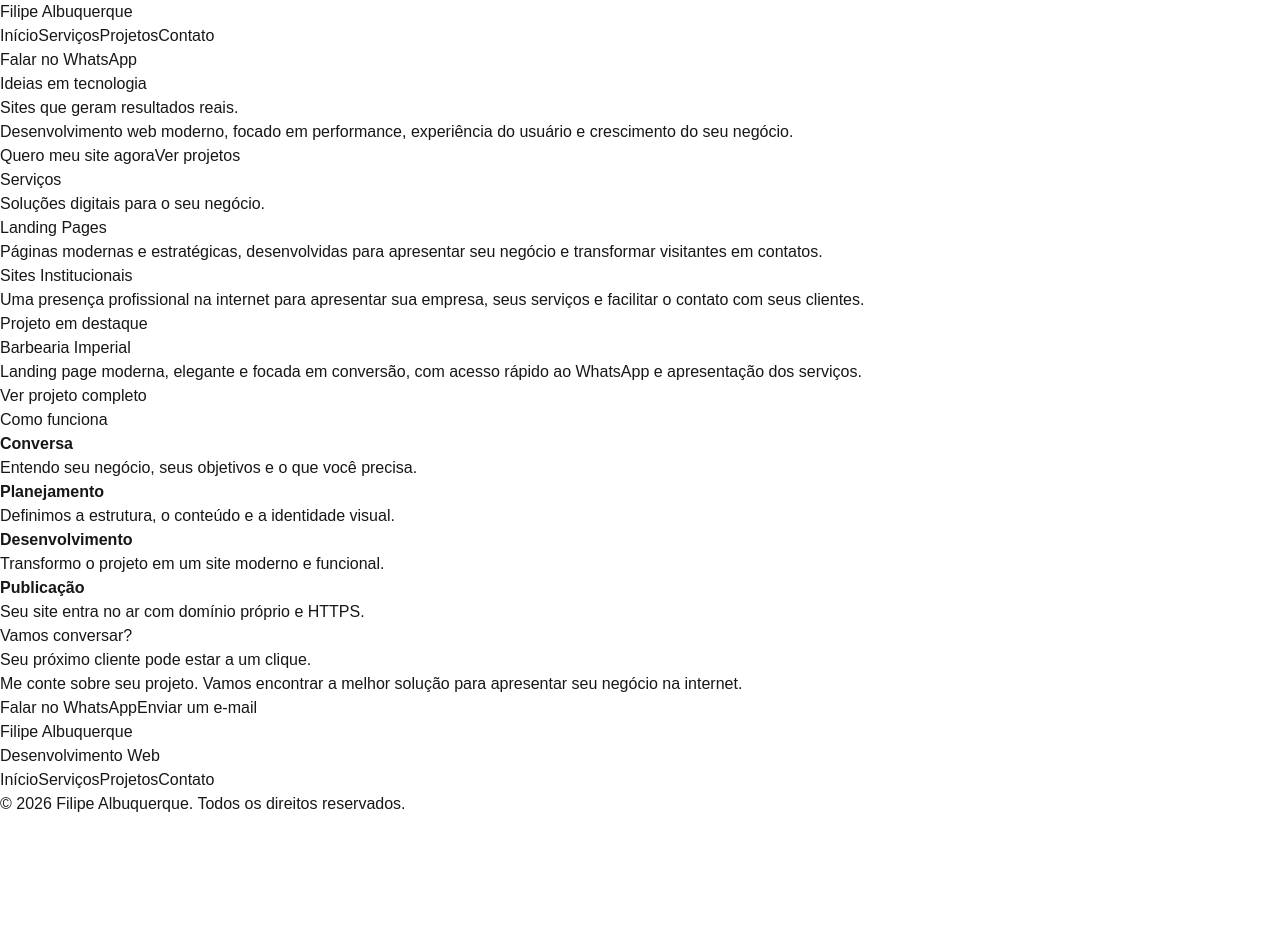
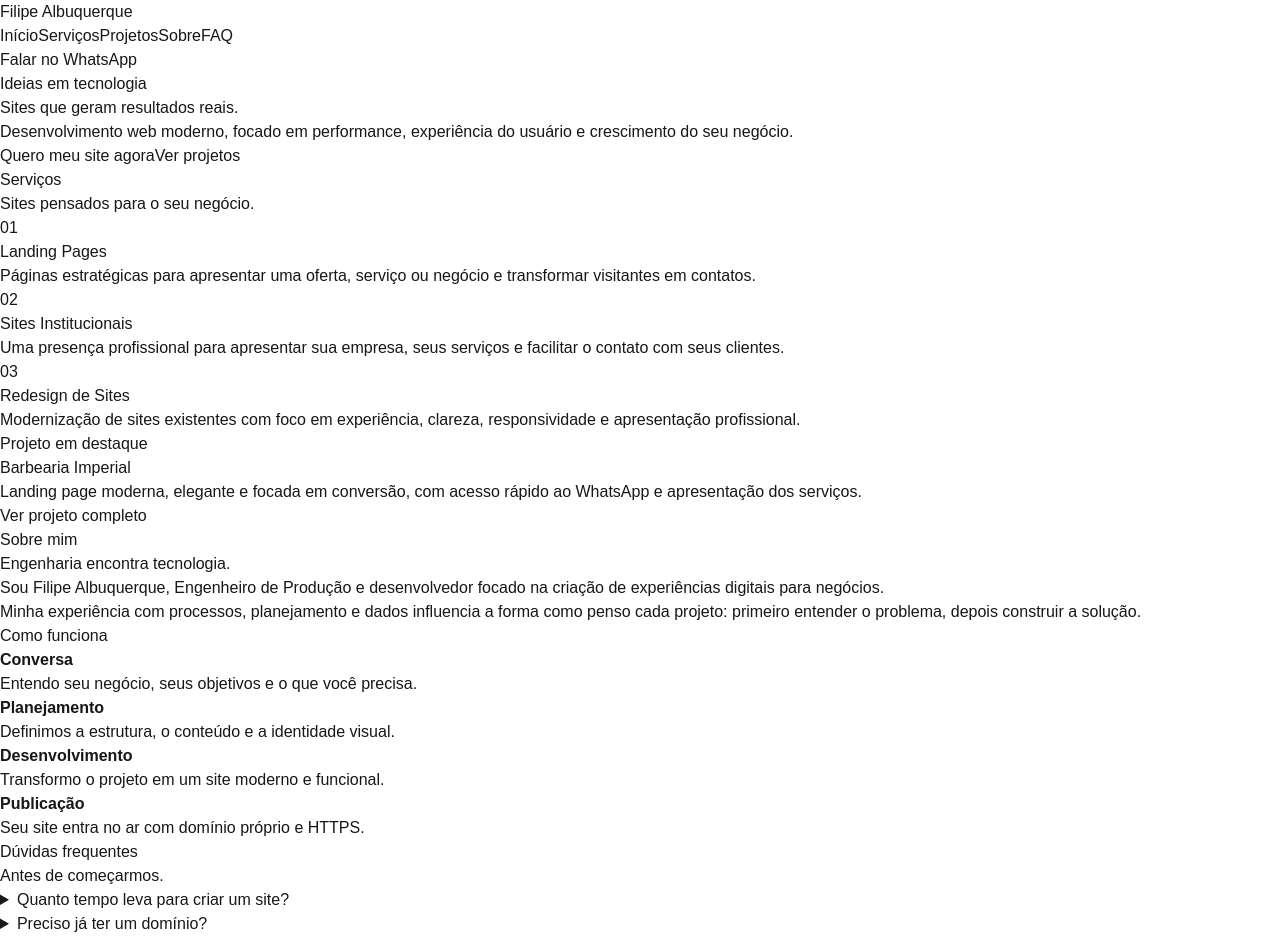
Before and after one commit to Lyipex/filipe-albuquerque-website, a Next.js app: page / in a window 1280 px wide. Shown: the top 939 px of the page. Before the commit the page ends 816 px from the top, so only its background shows below. Built offline with nearby package versions, Linux system fonts and the light colour scheme.

Commit message:
feat: refine website content and add about and faq sections

```diff
--- a/src/app/page.tsx
+++ b/src/app/page.tsx
@@ -2,7 +2,9 @@ import Header from '@/components/Header';
 import Hero from '@/components/Hero';
 import Services from '@/components/Services';
 import FeaturedProject from '@/components/FeaturedProject';
+import About from '@/components/About';
 import Process from '@/components/Process';
+import FAQ from '@/components/FAQ';
 import ContactCTA from '@/components/ContactCTA';
 import Footer from '@/components/Footer';
 
@@ -15,7 +17,9 @@ export default function Home() {
         <Hero />
         <Services />
         <FeaturedProject />
+        <About/>
         <Process />
+        <FAQ/>
         <ContactCTA />
       </main>
 
--- /dev/null
+++ b/src/components/About.tsx
@@ -0,0 +1,20 @@
+export default function About() {
+    return (
+        <section id="sobre">
+            <p>Sobre mim</p>
+
+            <h2>Engenharia encontra tecnologia.</h2>
+
+            <p>
+                Sou Filipe Albuquerque, Engenheiro de Produção e desenvolvedor
+                focado na criação de experiências digitais para negócios.
+            </p>
+
+            <p>
+                Minha experiência com processos, planejamento e dados influencia
+                a forma como penso cada projeto: primeiro entender o problema,
+                depois construir a solução.
+            </p>
+        </section>
+    );
+}
--- /dev/null
+++ b/src/components/FAQ.tsx
@@ -0,0 +1,51 @@
+export default function FAQ() {
+    return (
+        <section id="faq">
+            <p>Dúvidas frequentes</p>
+
+            <h2>Antes de começarmos.</h2>
+
+            <div>
+                <details>
+                    <summary>Quanto tempo leva para criar um site?</summary>
+                    <p>
+                        O prazo depende do tamanho e da complexidade do projeto.
+                        Antes de começar, definimos juntos o escopo e o prazo de entrega.
+                    </p>
+                </details>
+
+                <details>
+                    <summary>Preciso já ter um domínio?</summary>
+                    <p>
+                        Não. Posso orientar você durante a escolha e configuração
+                        do domínio do seu negócio.
+                    </p>
+                </details>
+
+                <details>
+                    <summary>O site funciona no celular?</summary>
+                    <p>
+                        Sim. Os projetos são desenvolvidos para funcionar em
+                        computadores, tablets e smartphones.
+                    </p>
+                </details>
+
+                <details>
+                    <summary>Domínio e hospedagem estão incluidos?</summary>
+                    <p>
+                        Isso será definido na proposta de acordo com as necessidades
+                        do projeto.
+                    </p>
+                </details>
+
+                <details>
+                    <summary>Como funciona a manutenção depois da publicação?</summary>
+                    <p>
+                        Podemos definir uma modalidade de manutenção de acordo com
+                        a frequência de atualizações que o site precisar.
+                    </p>
+                </details>
+            </div>
+        </section>
+    );
+}
--- a/src/components/Header.tsx
+++ b/src/components/Header.tsx
@@ -1,13 +1,14 @@
 export default function Header() {
   return (
     <header>
-      <p>Filipe Albuquerque</p>
+      <a href="#inicio">Filipe Albuquerque</a>
 
       <nav>
         <a href="#inicio">Início</a>
         <a href="#servicos">Serviços</a>
         <a href="#projetos">Projetos</a>
-        <a href="#contato">Contato</a>
+        <a href="#sobre">Sobre</a>
+        <a href="#faq">FAQ</a>
       </nav>
 
       <a href="#contato">Falar no WhatsApp</a>
--- a/src/components/Services.tsx
+++ b/src/components/Services.tsx
@@ -3,22 +3,33 @@ export default function Services() {
     <section id="servicos">
       <p>Serviços</p>
 
-      <h2>Soluções digitais para o seu negócio.</h2>
+      <h2>Sites pensados para o seu negócio.</h2>
 
       <div>
         <article>
+          <span>01</span>
           <h3>Landing Pages</h3>
           <p>
-            Páginas modernas e estratégicas, desenvolvidas para apresentar
-            seu negócio e transformar visitantes em contatos.
+            Páginas estratégicas para apresentar uma oferta, serviço ou
+            negócio e transformar visitantes em contatos.
           </p>
         </article>
 
         <article>
+          <span>02</span>
           <h3>Sites Institucionais</h3>
           <p>
-            Uma presença profissional na internet para apresentar sua empresa,
+            Uma presença profissional para apresentar sua empresa,
             seus serviços e facilitar o contato com seus clientes.
+          </p>
+        </article>
+
+        <article>
+          <span>03</span>
+          <h3>Redesign de Sites</h3>
+          <p>
+            Modernização de sites existentes com foco em experiência,
+            clareza, responsividade e apresentação profissional.
           </p>
         </article>
       </div>
```
